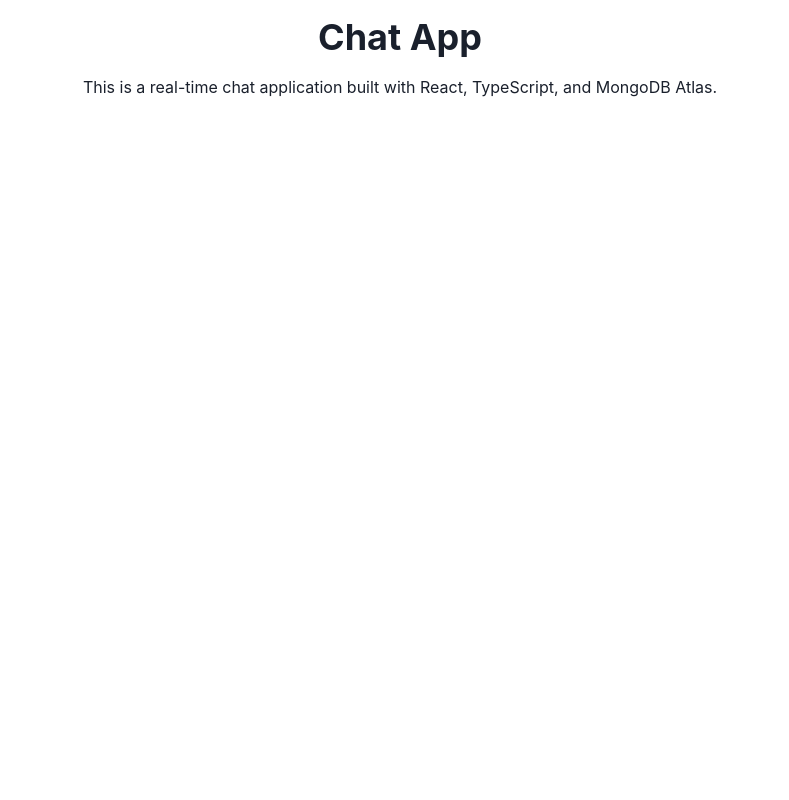
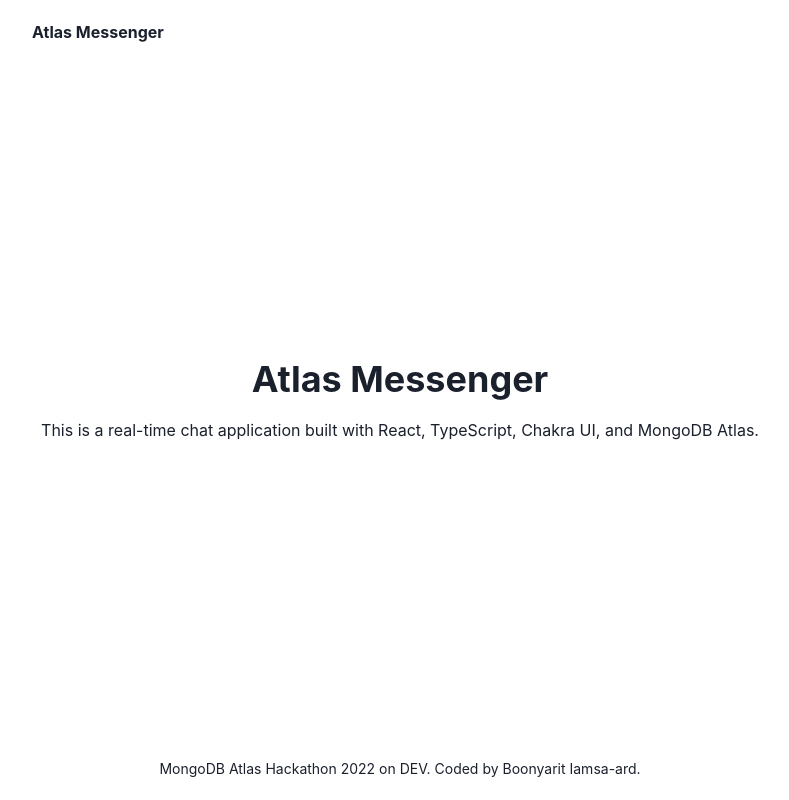
Before and after one commit to boonyarit-iamsaard/atlas-messenger, a React (Vite) app: page / in a window 1280 px wide. Shown: the whole page, without its empty margins (240-1029 px from the left). Built offline with nearby package versions, Linux system fonts and the light colour scheme.

Commit message:
build: implement skeleton layout

```diff
--- a/index.html
+++ b/index.html
@@ -2,9 +2,14 @@
 <html lang="en">
   <head>
     <meta charset="UTF-8" />
+    <meta name="author" content="Boonyarit Iamsa-ard" />
+    <meta
+      name="description"
+      content="This is a real-time chat application built with React, TypeScript, Chakra UI, and MongoDB Atlas."
+    />
+    <meta name="viewport" content="width=device-width, initial-scale=1.0" />
+    <title>Atlas Messenger</title>
     <link rel="icon" type="image/svg+xml" href="/vite.svg" />
-    <meta name="viewport" content="width=device-width, initial-scale=1.0" />
-    <title>Vite + React + TS</title>
   </head>
   <body>
     <div id="root"></div>
--- a/src/App.tsx
+++ b/src/App.tsx
@@ -4,12 +4,12 @@
 
 const App: FC = () => {
   return (
-    <Container maxW="3xl">
+    <Container as="section" display="grid" placeItems="center" maxW="3xl">
       <VStack spacing={4} py={4}>
-        <Heading>Chat App</Heading>
+        <Heading as="h1">Atlas Messenger</Heading>
         <Text>
-          This is a real-time chat application built with React, TypeScript, and
-          MongoDB Atlas.
+          This is a real-time chat application built with React, TypeScript,
+          Chakra UI, and MongoDB Atlas.
         </Text>
       </VStack>
     </Container>
--- /dev/null
+++ b/src/components/layout/Layout.tsx
@@ -0,0 +1,21 @@
+import { Grid } from '@chakra-ui/react';
+import { FC, ReactNode } from 'react';
+
+import LayoutFooter from './LayoutFooter';
+import LayoutHeader from './LayoutHeader';
+
+interface LayoutProps {
+  children: ReactNode;
+}
+
+const Layout: FC<LayoutProps> = ({ children }) => {
+  return (
+    <Grid templateRows="4rem auto 4rem" minH="100vh">
+      <LayoutHeader />
+      <Grid as="main">{children}</Grid>
+      <LayoutFooter />
+    </Grid>
+  );
+};
+
+export default Layout;
--- /dev/null
+++ b/src/components/layout/LayoutFooter.tsx
@@ -0,0 +1,27 @@
+import { FC } from 'react';
+
+import { Container, Grid, Link } from '@chakra-ui/react';
+
+const LayoutFooter: FC = () => {
+  return (
+    <Grid as="footer" alignItems="center">
+      <Container fontSize="sm" maxW="3xl" textAlign="center">
+        <Link
+          href="https://dev.to/devteam/announcing-the-mongodb-atlas-hackathon-2022-on-dev-2107"
+          target="_blank"
+        >
+          {' '}
+          MongoDB Atlas Hackathon 2022 on DEV
+        </Link>
+        . Coded by
+        <Link href="https://github.com/boonyarit-iamsaard" target="_blank">
+          {' '}
+          Boonyarit Iamsa-ard
+        </Link>
+        .
+      </Container>
+    </Grid>
+  );
+};
+
+export default LayoutFooter;
--- /dev/null
+++ b/src/components/layout/LayoutHeader.tsx
@@ -0,0 +1,15 @@
+import { FC } from 'react';
+
+import { Container, Grid, Text } from '@chakra-ui/react';
+
+const LayoutHeader: FC = () => {
+  return (
+    <Grid as="header" alignItems="center">
+      <Container as="nav" display="flex" maxW="3xl">
+        <Text as="b">Atlas Messenger</Text>
+      </Container>
+    </Grid>
+  );
+};
+
+export default LayoutHeader;
--- /dev/null
+++ b/src/components/layout/index.tsx
@@ -0,0 +1 @@
+export { default as Layout } from './Layout';
--- a/src/main.tsx
+++ b/src/main.tsx
@@ -4,11 +4,14 @@
 import { ChakraProvider } from '@chakra-ui/react';
 
 import App from './App';
+import { Layout } from './components/layout';
 
 ReactDOM.createRoot(document.getElementById('root') as HTMLElement).render(
   <React.StrictMode>
     <ChakraProvider>
-      <App />
+      <Layout>
+        <App />
+      </Layout>
     </ChakraProvider>
   </React.StrictMode>
 );
```
